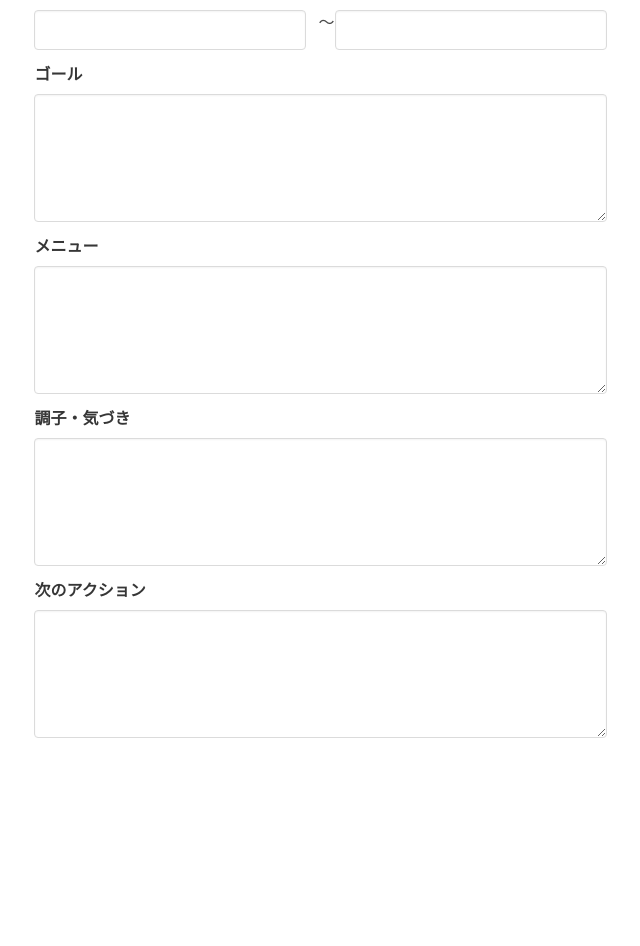
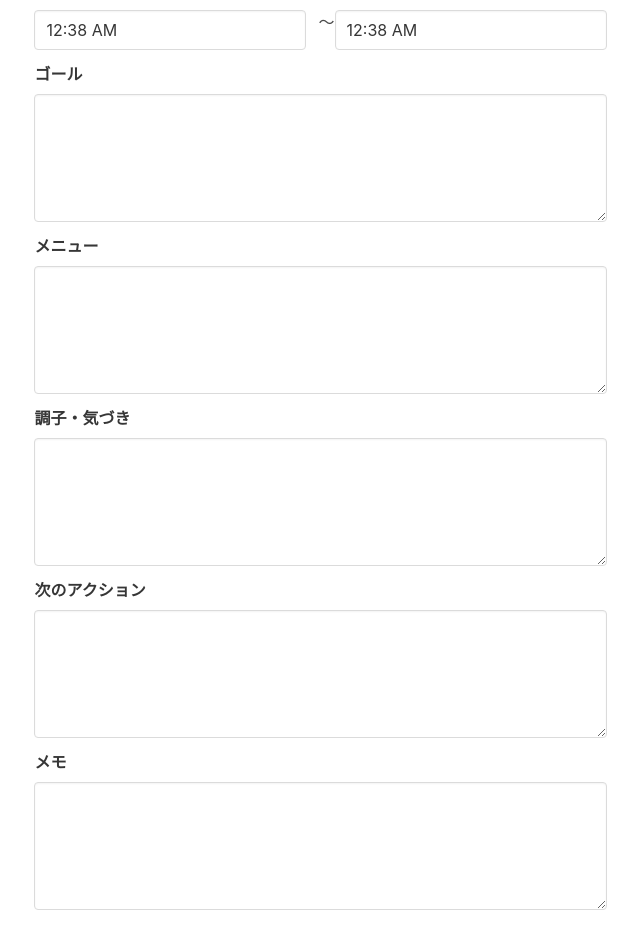
Before and after one commit to KentaYamada/my-trainer, a Vue app: page /reports/create in a window 1280 px wide. Shown: the part 134-1080 px from the top of the page, without its empty margins (365-1005 px from the left). Before the commit the page ends 908 px from the top, so only its background shows below. Built offline with nearby package versions, Linux system fonts and the light colour scheme.

Commit message:
implement bind data

```diff
--- a/src/components/reports/form/script.ts
+++ b/src/components/reports/form/script.ts
@@ -1,10 +1,17 @@
-import Vue from "vue";
+import Vue, { PropType } from "vue";
+import { Report } from "@/models/report";
 
 /**
  * Report form component
  */
 export default Vue.extend({
   name: "report-form",
+  props: {
+    report: {
+      required: true,
+      type: Object as PropType<Report>
+    }
+  },
   methods: {
     handleUpdatePracticeDate(value: Date): void {
       this.$emit("update-practice-date", value);
@@ -32,6 +39,10 @@ export default Vue.extend({
 
     handleUpdateNextAction(value: string): void {
       this.$emit("update-next-action", value);
+    },
+
+    handleUpdateMemo(value: string): void {
+      this.$emit("update-memo", value);
     }
   },
   template: "<report-form/>"
--- a/src/components/reports/form/template.html
+++ b/src/components/reports/form/template.html
@@ -3,38 +3,72 @@
         <template #message>
         </template>
         <div class="control">
-            <b-datepicker @input="handleUpdatePracticeDate($event)"></b-datepicker>
+            <b-datepicker
+                :value="report.practice_date"
+                @input="handleUpdatePracticeDate($event)">
+            </b-datepicker>
         </div>
     </b-field>
     <b-field grouped>
         <template #message>
         </template>
         <div class="control">
-            <b-timepicker @input="handleUpdatePracticeTimeFrom($event)"></b-timepicker>
+            <b-timepicker
+                :value="report.practice_time_from"
+                @input="handleUpdatePracticeTimeFrom($event)">
+            </b-timepicker>
         </div>
         <p>〜</p>
         <div class="control">
-            <b-timepicker @input="handleUpdatePracticeTimeTo($event)"></b-timepicker>
+            <b-timepicker
+                :value="report.practice_time_to"
+                @input="handleUpdatePracticeTimeTo($event)">
+            </b-timepicker>
         </div>
     </b-field>
     <b-field label="ゴール">
         <template #message>
         </template>
-        <b-input type="textarea" @input="handleUpdateGoal($event)"></b-input>
+        <b-input
+            type="textarea"
+            :value="report.goal"
+            @input="handleUpdateGoal($event)">
+        </b-input>
     </b-field>
     <b-field label="メニュー">
         <template #message>
         </template>
-        <b-input type="textarea" @input="handleUpdatePlan($event)"></b-input>
+        <b-input
+            type="textarea"
+            :value="report.plan"
+            @input="handleUpdatePlan($event)">
+        </b-input>
     </b-field>
     <b-field label="調子・気づき">
         <template #message>
         </template>
-        <b-input type="textarea" @input="handleUpdateImplessions($event)"></b-input>
+        <b-input
+            type="textarea"
+            :value="report.implessions"
+            @input="handleUpdateImplessions($event)">
+        </b-input>
     </b-field>
     <b-field label="次のアクション">
         <template #message>
         </template>
-        <b-input type="textarea" @input="handleUpdateNextAction($event)"></b-input>
+        <b-input
+            type="textarea"
+            :value="report.next_action"
+            @input="handleUpdateNextAction($event)">
+        </b-input>
+    </b-field>
+    <b-field label="メモ">
+        <template #message>
+        </template>
+        <b-input
+            type="textarea"
+            :value="report.memo"
+            @input="handleUpdateMemo($event)">
+        </b-input>
     </b-field>
 </form>
--- a/src/views/reports/create/script.ts
+++ b/src/views/reports/create/script.ts
@@ -1,5 +1,18 @@
 import Vue from "vue";
+import { mapActions, mapGetters } from "vuex";
 import ReportForm from "@/components/reports/form/ReportForm.vue";
+import {
+  INITIALIZE,
+  REPORT,
+  UPDATE_GOAL,
+  UPDATE_IMPLESSIONS,
+  UPDATE_MEMO,
+  UPDATE_NEXT_ACTION,
+  UPDATE_PLAN,
+  UPDATE_PRACTICE_DATE,
+  UPDATE_PRACTICE_TIME_FROM,
+  UPDATE_PRACTICE_TIME_TO
+} from "@/store/report/constant";
 
 /**
  * Report create view
@@ -8,5 +21,58 @@ export default Vue.extend({
   name: "report-create-view",
   components: {
     ReportForm
+  },
+  computed: {
+    ...mapGetters("report", {
+      report: REPORT
+    })
+  },
+  mounted() {
+    this.initialize();
+  },
+  methods: {
+    ...mapActions("report", {
+      initialize: INITIALIZE,
+      updateGoal: UPDATE_GOAL,
+      updateImplessions: UPDATE_IMPLESSIONS,
+      updateMemo: UPDATE_MEMO,
+      updateNextAction: UPDATE_NEXT_ACTION,
+      updatePlan: UPDATE_PLAN,
+      updatePracticeDate: UPDATE_PRACTICE_DATE,
+      updatePracticeTimeFrom: UPDATE_PRACTICE_TIME_FROM,
+      updatePracticeTimeTo: UPDATE_PRACTICE_TIME_TO
+    }),
+
+    handleUpdatePracticeDate(value: Date): void {
+      this.updatePracticeDate(value);
+    },
+
+    handleUpdatePracticeTimeFrom(value: Date): void {
+      this.updatePracticeTimeFrom(value);
+    },
+
+    handleUpdatePracticeTimeTo(value: Date): void {
+      this.updatePracticeTimeTo(value);
+    },
+
+    handleUpdateGoal(value: string): void {
+      this.updateGoal(value);
+    },
+
+    handleUpdatePlan(value: string): void {
+      this.updatePlan(value);
+    },
+
+    handleUpdateImplessions(value: string): void {
+      this.updateImplessions(value);
+    },
+
+    handleUpdateNextAction(value: string): void {
+      this.updateNextAction(value);
+    },
+
+    handleUpdateMemo(value: string): void {
+      this.updateMemo(value);
+    }
   }
 });
--- a/src/views/reports/create/template.html
+++ b/src/views/reports/create/template.html
@@ -6,7 +6,17 @@
             </h3>
         </header>
         <section class="page-body mt-5">
-            <report-form></report-form>
+            <report-form
+                :report="report"
+                @update-goal="handleUpdateGoal"
+                @update-implessions="handleUpdateImplessions"
+                @update-memo="handleUpdateMemo"
+                @update-next-action="handleUpdateNextAction"
+                @update-plan="handleUpdatePlan"
+                @update-practice-date="handleUpdatePracticeDate"
+                @update-practice-time-from="handleUpdatePracticeTimeFrom"
+                @update-practice-to="handleUpdatePracticeTimeTo">
+            </report-form>
         </section>
         <footer class="page-footer mt-5">
             <div class="buttons is-right">
```
